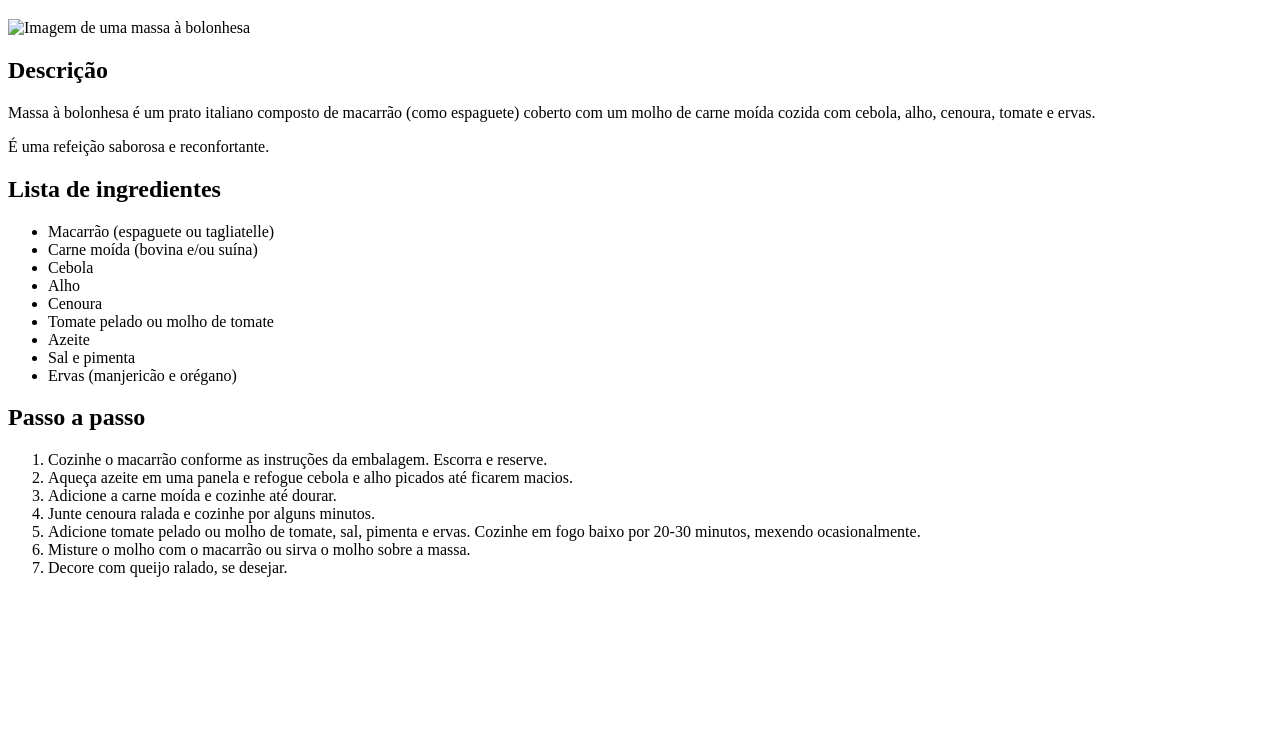
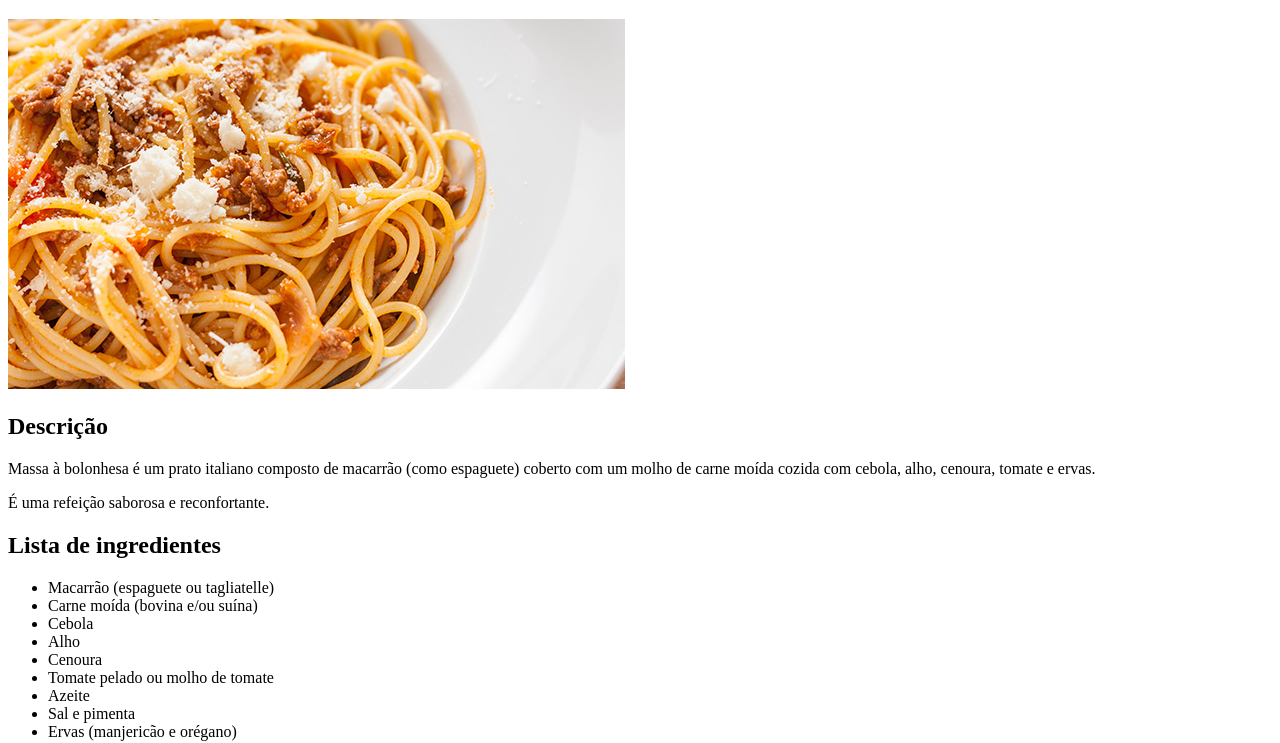
Before and after one commit to zSkarf/odin-recepies, a plain HTML site: page recipes/bolonhesa.html in a window 1280 px wide. Shown: the part 61-804 px from the top of the page. Drawn offline with Linux system fonts and the light colour scheme.

Commit message:
Corrigir bug na Tag img
O caminho que continha a imagem da massa à bolonhesa estava errado, redirecionando para a página bolonhesa e não sua imagem, ocorrendo assim um erro e o atributo alt ser ativado automaticamente.

```diff
--- a/recipes/bolonhesa.html
+++ b/recipes/bolonhesa.html
@@ -7,7 +7,7 @@
 
     <body>
         <h1>Massa à Bolonhesa</h1>
-        <img src="./bolonhesa.html" alt="Imagem de uma massa à bolonhesa">
+        <img src="./resources/bolonhesa.jpg" alt="Imagem de uma massa à bolonhesa">
 
         <h2>Descrição</h2>
         <p>Massa à bolonhesa é um prato italiano composto de macarrão (como espaguete) coberto com um molho de carne moída cozida com cebola, alho, cenoura, tomate e ervas.</p>
```
